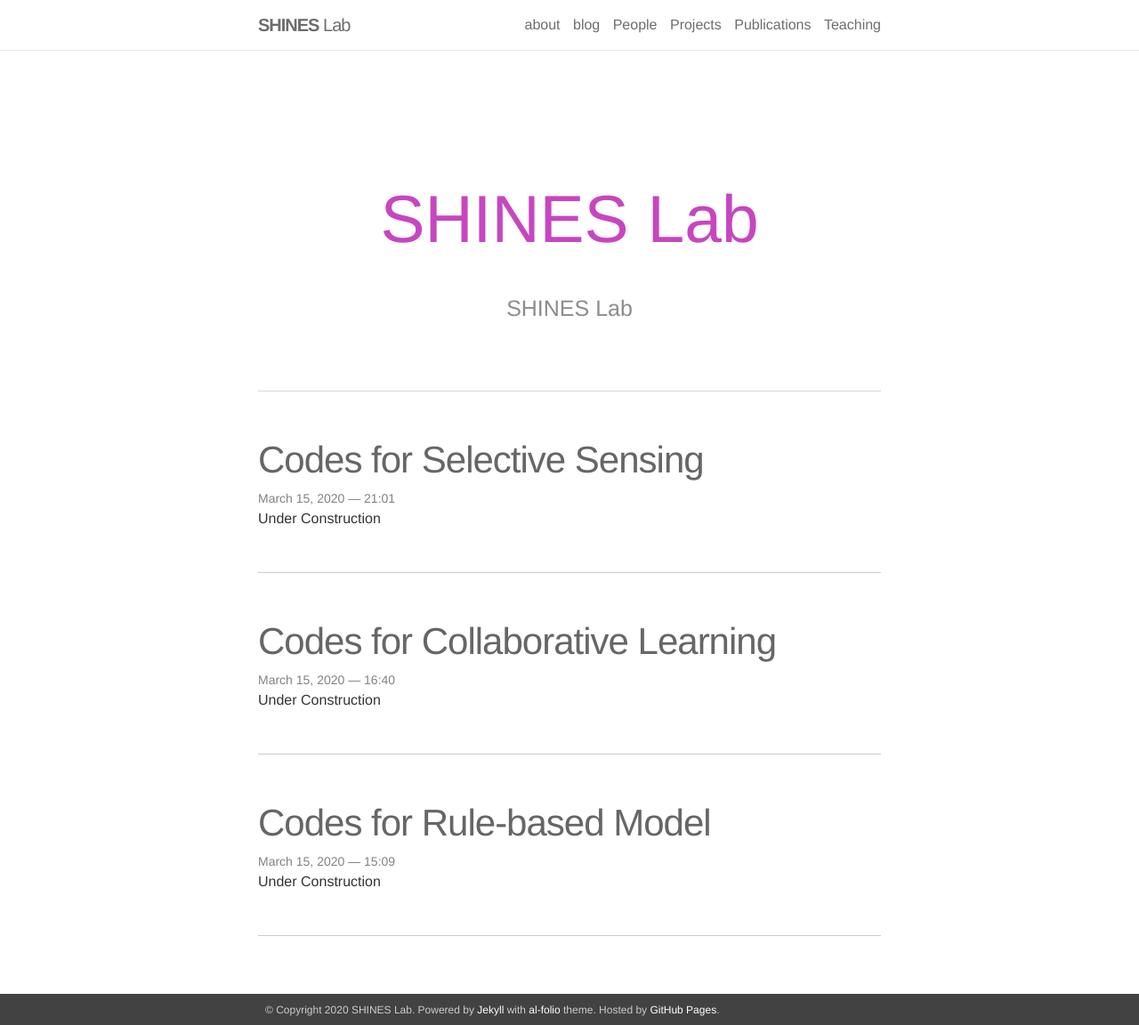
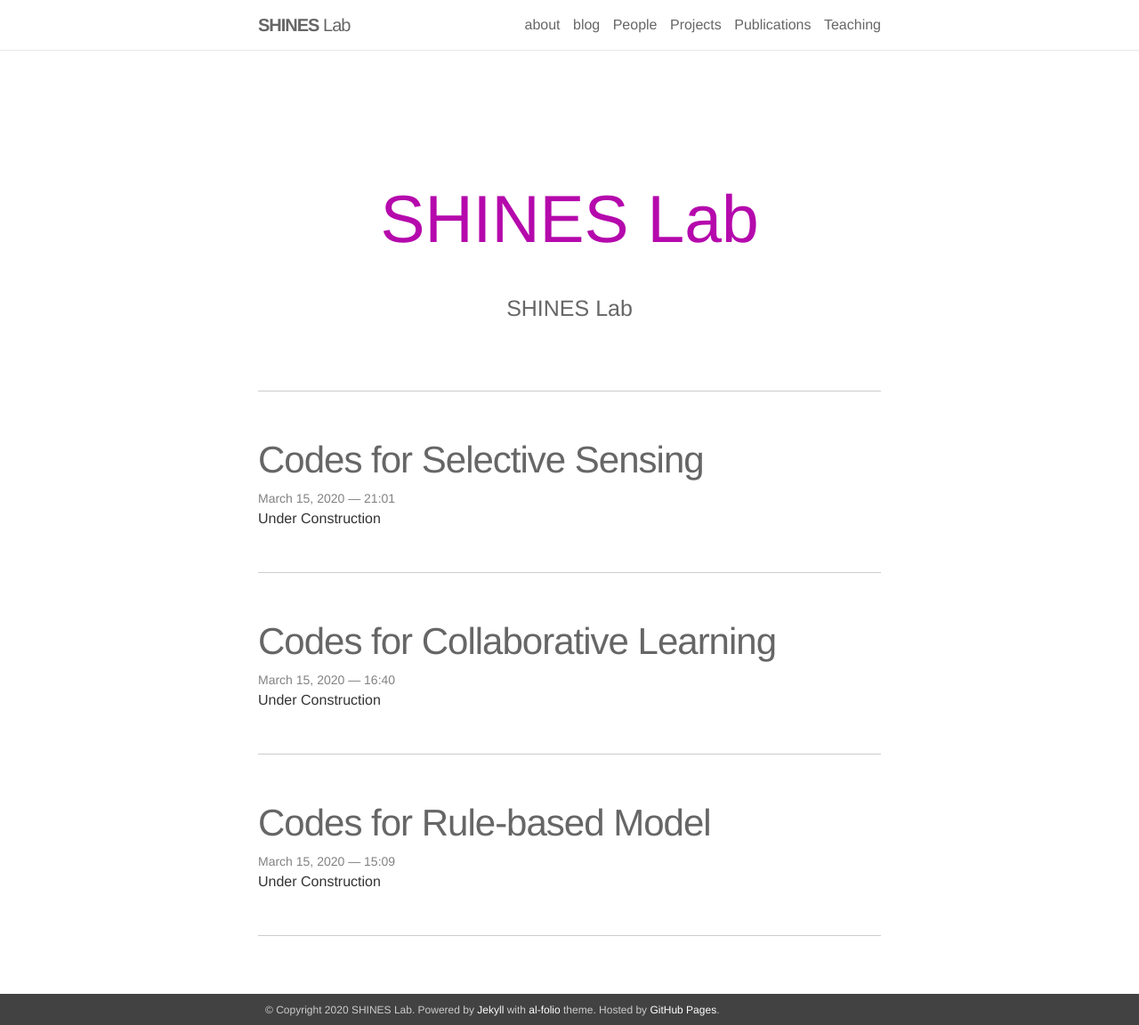
Before and after one commit to shines-lab/shines-lab.github.io, a Jekyll site: the page built from blog/index.html, in a window 1280 px wide and 1152 px high. Shown: the whole window at 89% size. Built offline with Jekyll 4.4.1, drawn with Linux system fonts in a browser that asks for light colours; nearby versions of some CDN libraries; the list of posts is cut into pages by our own code.

Commit message:
Update _header.scss

```diff
--- a/_sass/_header.scss
+++ b/_sass/_header.scss
@@ -1,7 +1,7 @@
 .site-header {
     border-bottom: 1px solid $grey-color-light;
     background-color: #fff;
-    opacity: 0.95;
+    opacity: 1;
     position:fixed;
     left:calc((100vw - 100%)/2);
     top:0px;
@@ -93,7 +93,7 @@
     border-bottom: 1px solid $light-gray;
     font-size: 20px;
     display: block;
-    opacity: 0.75;
+    opacity: 1;
     width: 100%;
     text-align: center;
     padding-top: 25px;
```
